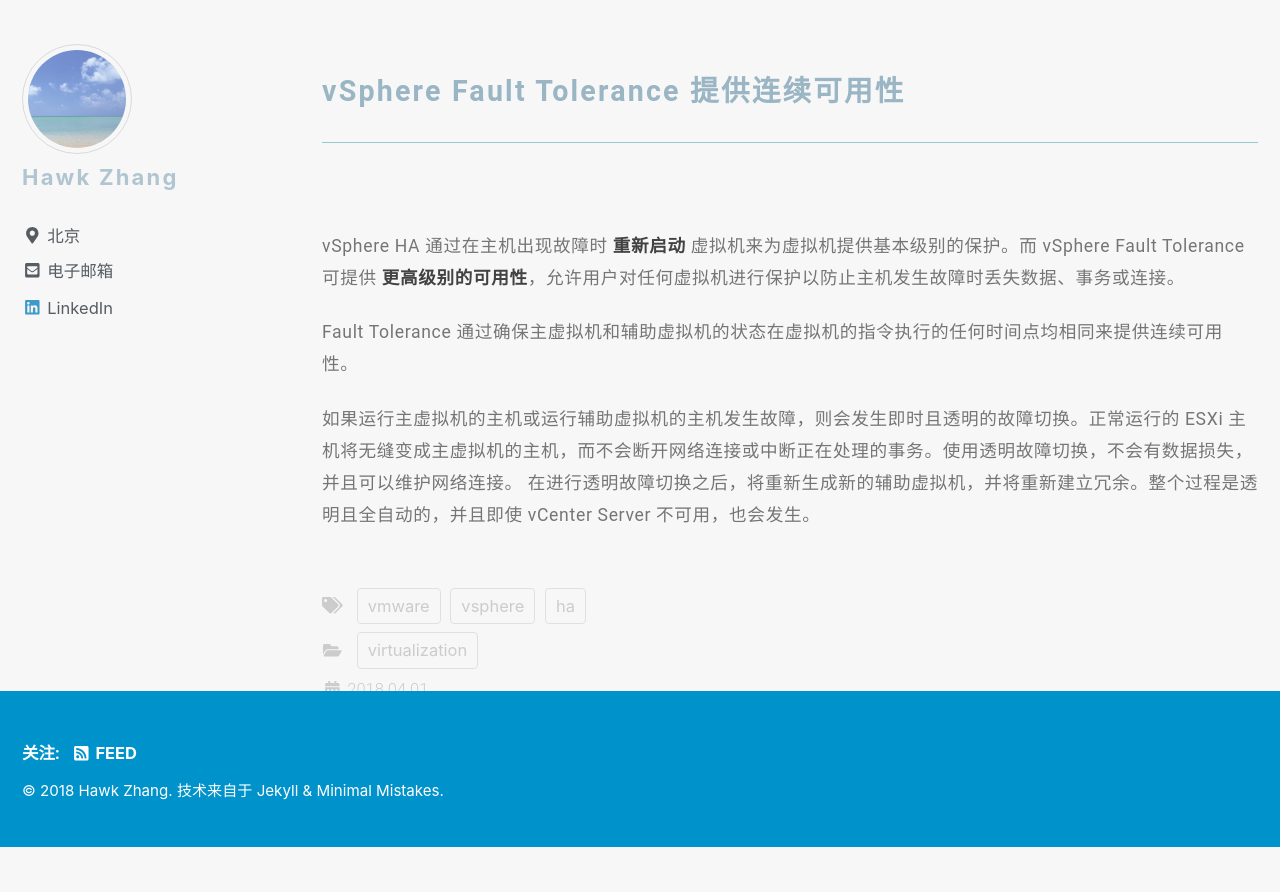
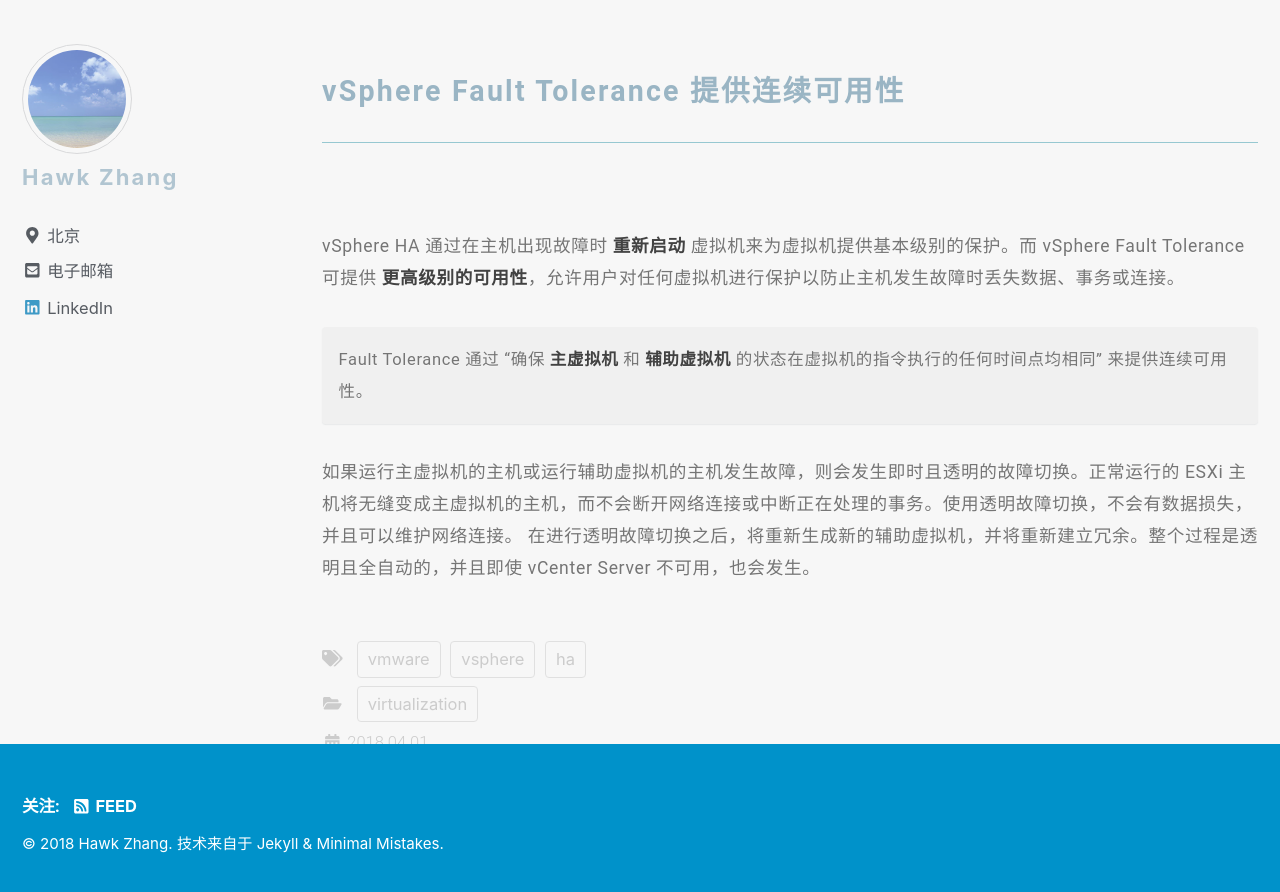
Before and after one commit to narru888/linotes_note, a Jekyll site: the page built from _posts/virtualizaion/2018-04-01-vsphere.ha.md, in a window 1280 px wide and 900 px high, scrolled down 4543 px. Shown: the top 892 px of the window. Built offline with Jekyll 4.4.1, drawn with Linux system fonts in a browser that asks for light colours; nearby versions of some CDN libraries; a script that is not in the unit is left out; before the commit the page ends 5390 px from its top, so only the background shows below that.

Commit message:
update on 2018-11-29 09:36:01 CST

```diff
--- a/_posts/virtualizaion/2018-04-01-vsphere.ha.md
+++ b/_posts/virtualizaion/2018-04-01-vsphere.ha.md
@@ -120,6 +120,7 @@
 
 vSphere HA 通过在主机出现故障时 **重新启动** 虚拟机来为虚拟机提供基本级别的保护。而 vSphere Fault Tolerance 可提供 **更高级别的可用性**，允许用户对任何虚拟机进行保护以防止主机发生故障时丢失数据、事务或连接。
 
-Fault Tolerance 通过确保主虚拟机和辅助虚拟机的状态在虚拟机的指令执行的任何时间点均相同来提供连续可用性。
+Fault Tolerance 通过 “确保 **主虚拟机** 和 **辅助虚拟机** 的状态在虚拟机的指令执行的任何时间点均相同” 来提供连续可用性。
+{: .notice}
 
 如果运行主虚拟机的主机或运行辅助虚拟机的主机发生故障，则会发生即时且透明的故障切换。正常运行的 ESXi 主机将无缝变成主虚拟机的主机，而不会断开网络连接或中断正在处理的事务。使用透明故障切换，不会有数据损失，并且可以维护网络连接。 在进行透明故障切换之后，将重新生成新的辅助虚拟机，并将重新建立冗余。整个过程是透明且全自动的，并且即使 vCenter Server 不可用，也会发生。
```
